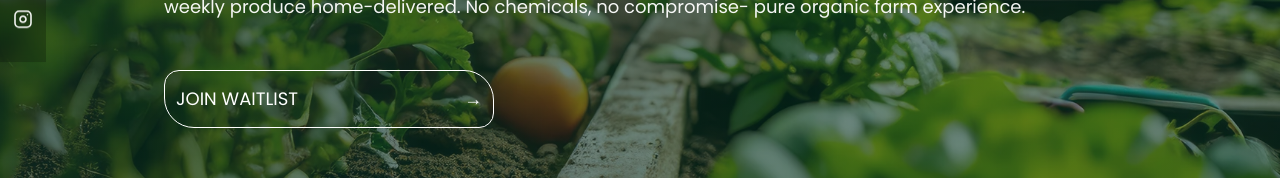
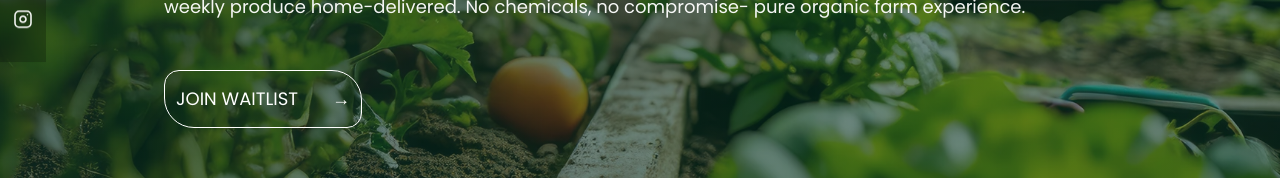
Before and after one commit to askaushik91/nextjs-app, a Next.js app: page / in a window 1280 px wide. Shown: the part 464-642 px from the top of the page. Built offline with nearby package versions, Linux system fonts and the light colour scheme; no server answers.

Commit message:
Update max-width to max-content in Hero style module

```diff
--- a/components/Hero/Hero.module.scss
+++ b/components/Hero/Hero.module.scss
@@ -153,7 +153,7 @@
     font-size:18px;
     text-transform:uppercase;
     background:transparent;
-    max-width:330px;
+    max-width:max-content;
     width:100%;
     transition:.5s;
 
```
